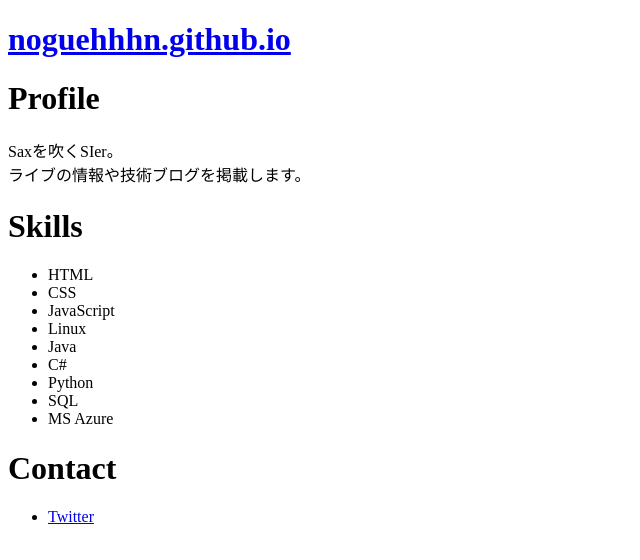
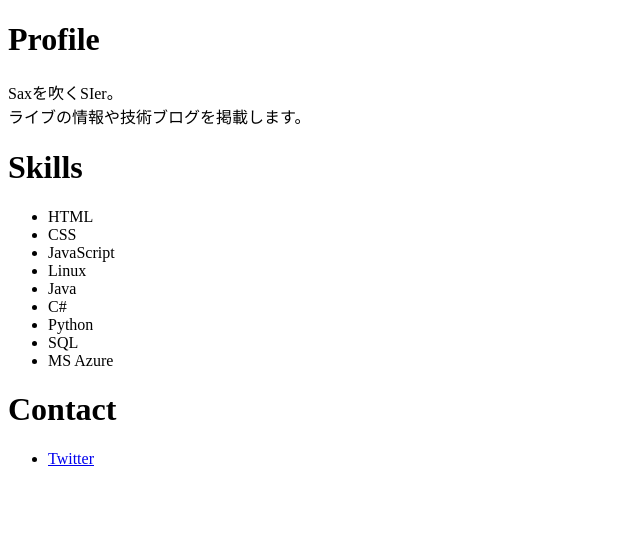
Before and after one commit to noguehhhn/noguehhhn.github.io, a plain HTML site: page index.html in a window 1280 px wide. Shown: the whole page, without its empty margins (0-640 px from the left). Drawn offline with Linux system fonts and the light colour scheme; files that its build step writes are made by us from their sources.

Commit message:
Update index.html

```diff
--- a/index.html
+++ b/index.html
@@ -3,15 +3,11 @@
   <head>
     <meta charset="utf-8">
     <title>Noguehhhn</title>
-    <link rel="stylesheet" type="text/css" href="style.css" />
+    <link rel="stylesheet" href="/assets/css/style.css?v=7b2ea915363bb327e8ff150d78ece6c060425935">
     <meta name="viewport" content="width=device-width, initial-scale=1">
   </head>
   <body>
-   <div class="wrapper">
-      <header>
-        <h1><a href="https://noguehhhn.github.io/">noguehhhn.github.io</a></h1>
 
-      </header>
 
 <h1 id="Profile">Profile</h1>
 <p>Saxを吹くSIer。<br>ライブの情報や技術ブログを掲載します。</p>
```
